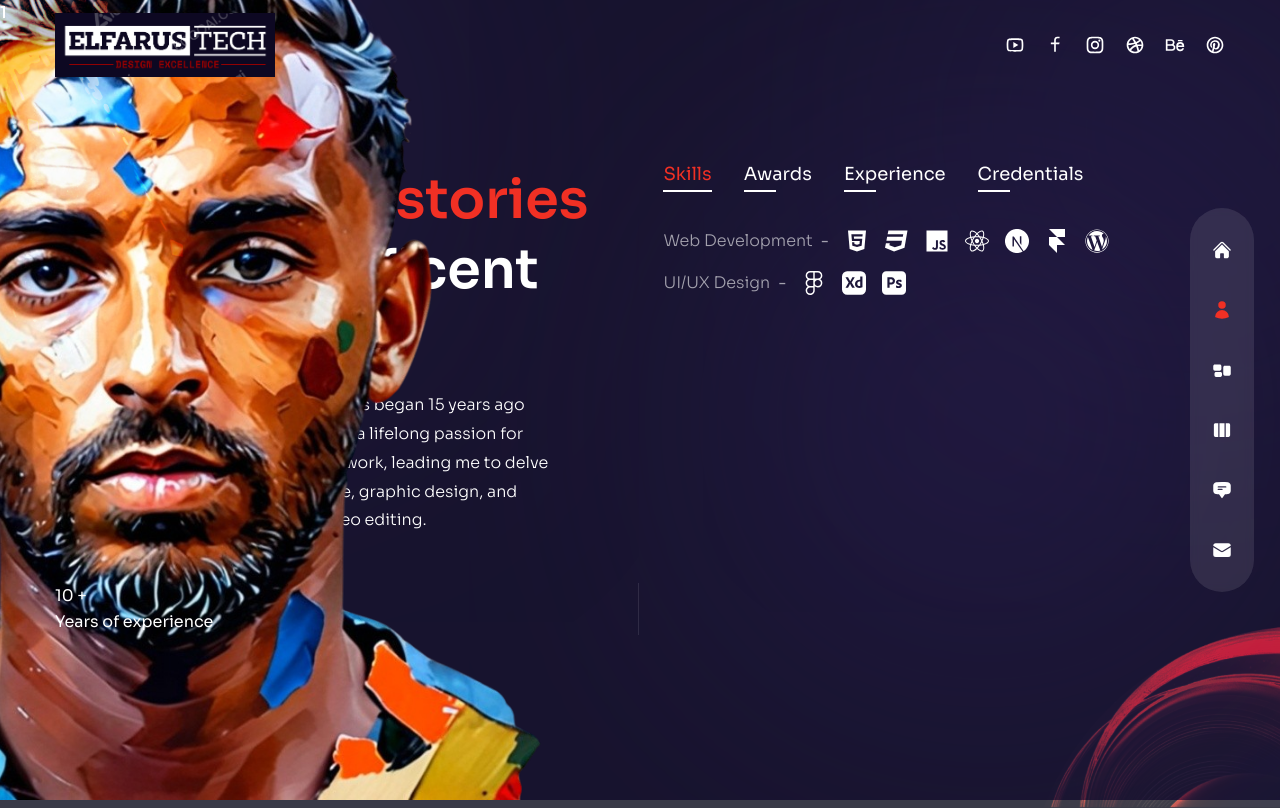
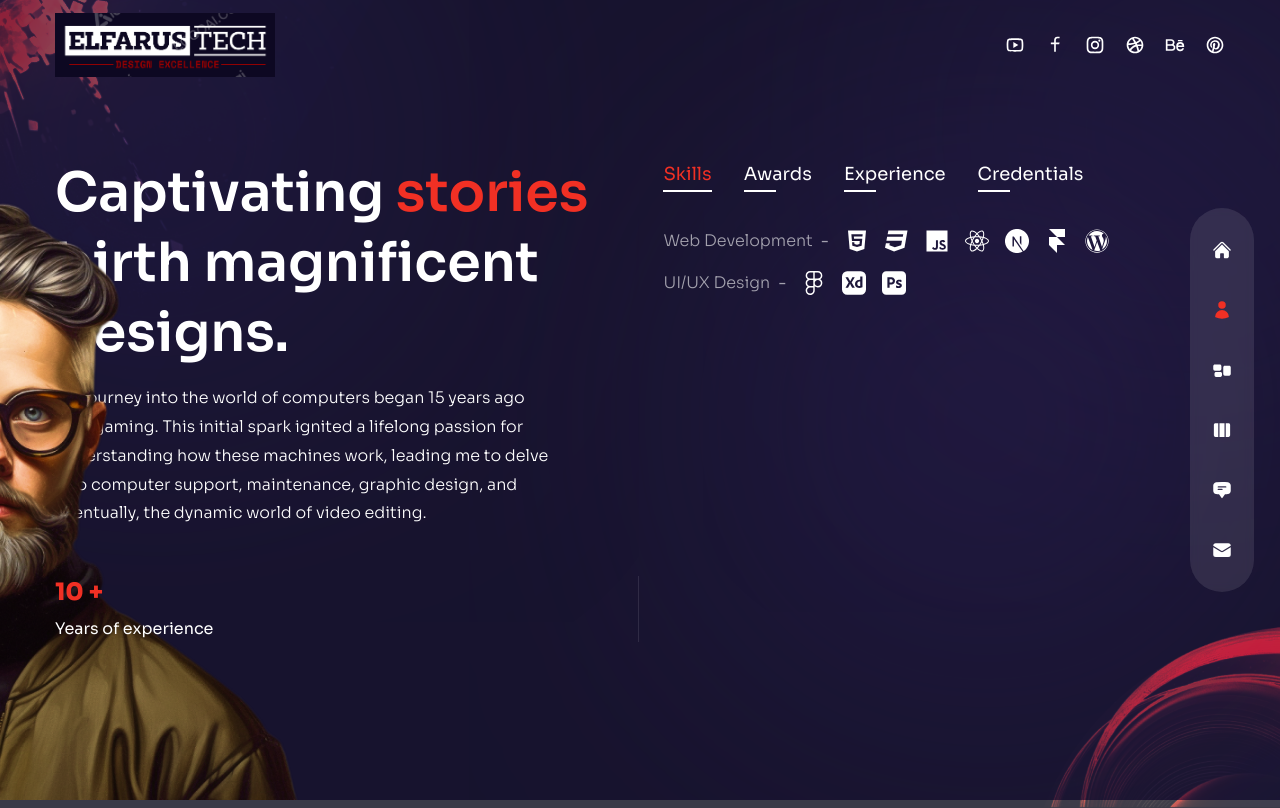
Before and after one commit to Besufekad-HAZ/Elfarus-Portfolio, a Next.js app: page /about in a window 1280 px wide. Shown: the top 808 px of the page. Built offline with nearby package versions, Linux system fonts and the light colour scheme.

Commit message:
Fix About page avatar display issues

```diff
--- a/components/Avatar.js
+++ b/components/Avatar.js
@@ -5,9 +5,9 @@ const Avatar = () => {
   return (
     <div className="hidden xl:flex xl:max-w-none xl:h-full xl:items-end xl:justify-center">
       <Image
-        src={"/Suree.png"}
-        width={517}
-        height={478}
+        src={"/avatar.png"}
+        width={737}
+        height={678}
         alt="Avatar image"
         className="translate-z-0 w-auto h-auto max-w-[90%] max-h-[90%] mix-blend-"
       />
--- a/components/Transition.js
+++ b/components/Transition.js
@@ -27,9 +27,7 @@ const Transition = () => {
         animate="animate"
         exit="exit"
         transition={{ delay: 0.2, duration: 0.6, ease: "easeInOut" }}
-      >
-        1
-      </motion.div>
+      ></motion.div>
       <motion.div
         className="fixed top-0 bottom-0 right-full h-screen w-screen z-20 bg-[#3b2d71]"
         variants={transitionVariants}
@@ -37,9 +35,7 @@ const Transition = () => {
         animate="animate"
         exit="exit"
         transition={{ delay: 0.4, duration: 0.6, ease: "easeInOut" }}
-      >
-        1
-      </motion.div>
+      ></motion.div>
       <motion.div
         className="fixed top-0 bottom-0 right-full h-screen w-screen z-10 bg-[#4b3792]"
         variants={transitionVariants}
@@ -47,9 +43,7 @@ const Transition = () => {
         animate="animate"
         exit="exit"
         transition={{ delay: 0.6, duration: 0.6, ease: "easeInOut" }}
-      >
-        1
-      </motion.div>
+      ></motion.div>
     </>
   );
 };
--- a/pages/about/index.js
+++ b/pages/about/index.js
@@ -121,7 +121,7 @@ const About = () => {
         gap-x-6"
       >
         {/* text */}
-        <div className="flex-1 flex flex-col pt-10 xl:pt-0 justify-center">
+        <div className="flex-1 flex flex-col justify-center">
           <h2 className="h2">
             Captivating <span className="text-accent">stories</span> birth
             magnificent designs.
@@ -141,7 +141,7 @@ const About = () => {
                 className="relative flex-1 after:w-[1px] after:h-full
               after:bg-white/10 after:absolute after:top-0 after:right-0"
               >
-                <div>
+                <div className="text-2xl xl-text-4xl font-extrabold text-accent mb-2">
                   <CountUp start={0} end={10} duration={5} /> +
                 </div>
                 <div>Years of experience</div>
```
Also changed, not shown: public/avatar.png (renamed from public/avatar1.png).
